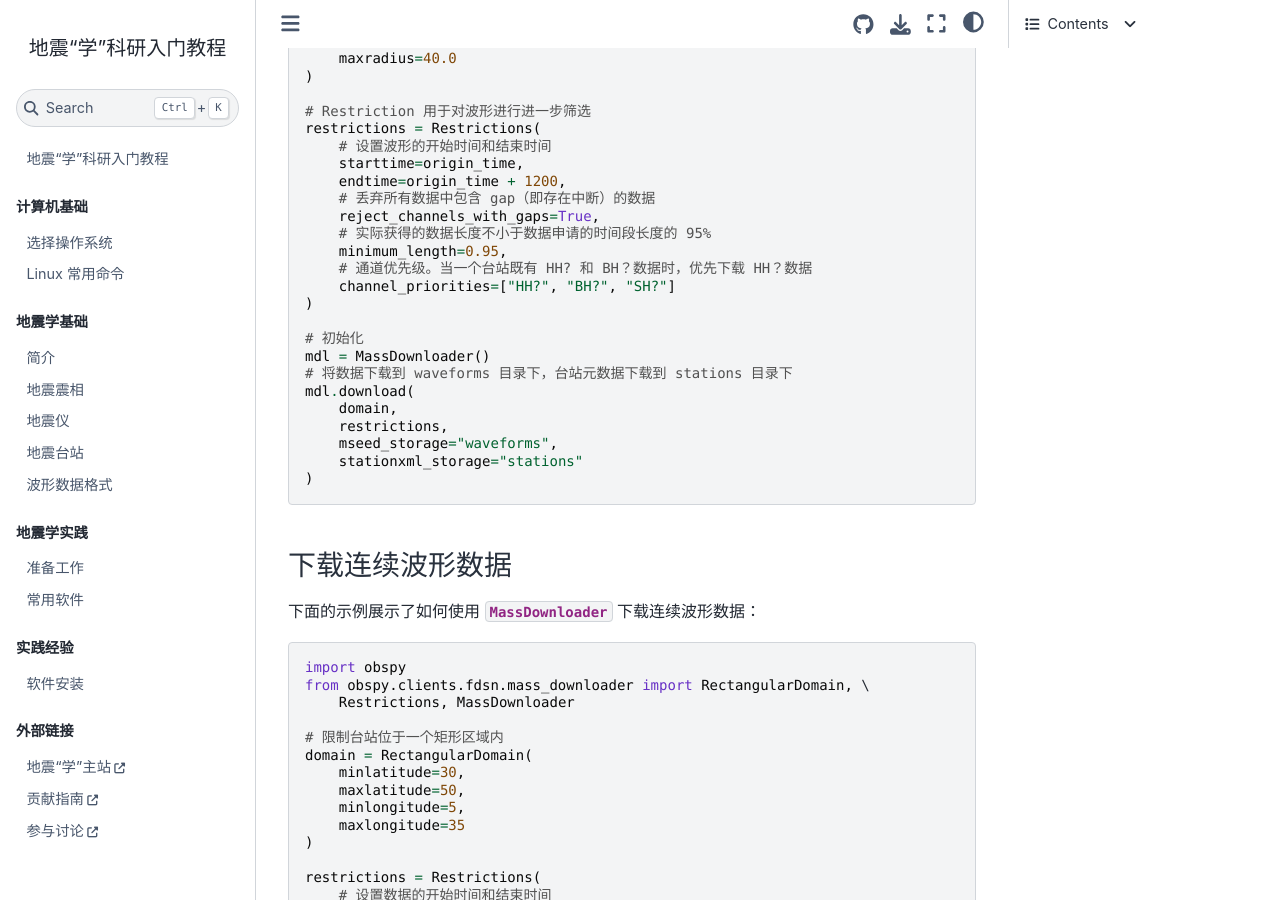
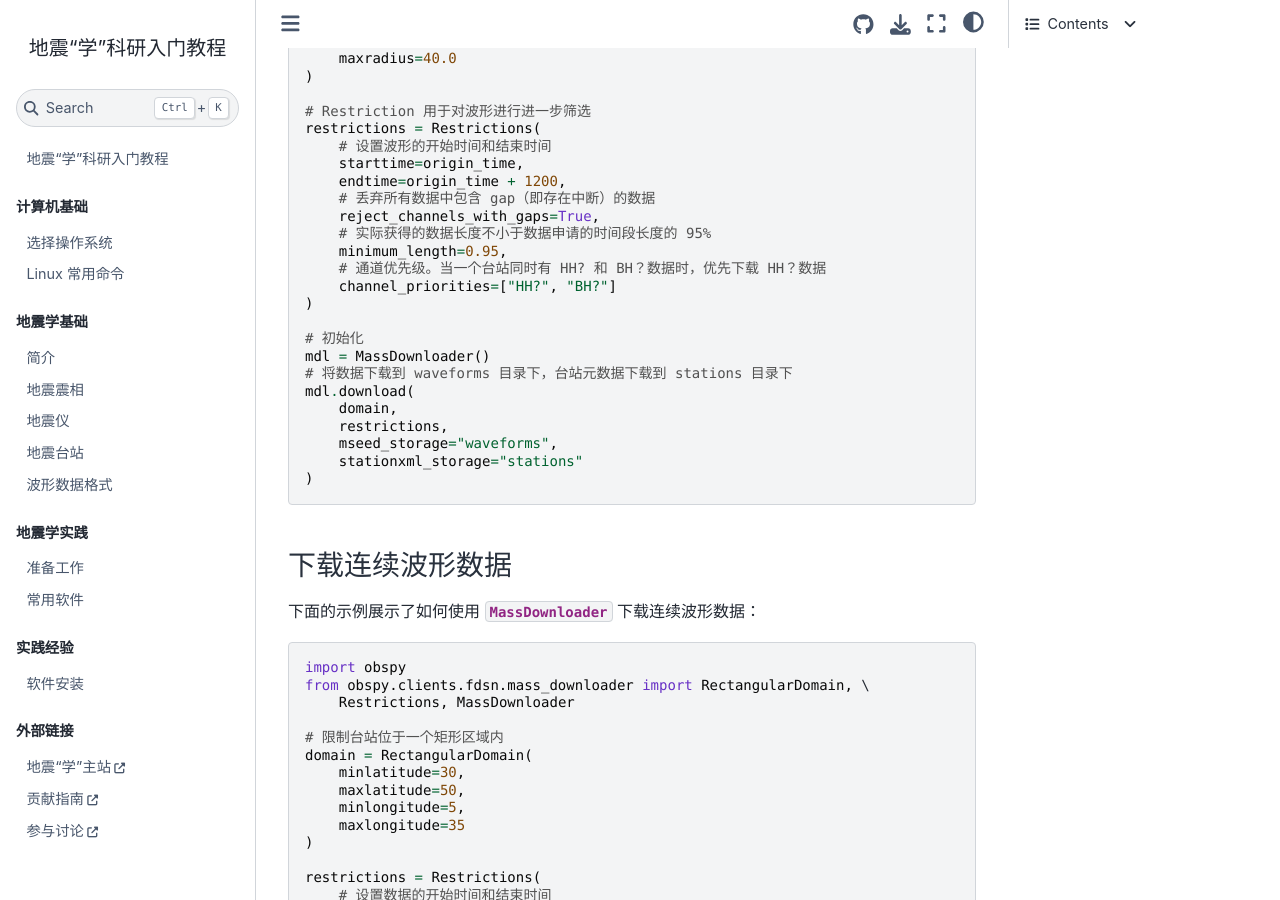
Before and after one commit to seismo-learn/seismology101, a Jupyter Book: the page built from source/exercises/waveform.md, in a window 1280 px wide and 900 px high, scrolled down 4194 px. Built offline with Jupyter Book 1.0.4 settings and Sphinx 7.4.7 and the Sphinx Book theme 1.1.4, drawn with Linux system fonts in a browser that asks for light colours; pages that are not in the unit, such as notebooks, are missing from menus.

Commit message:
Apply suggestions from code review

```diff
--- a/source/exercises/waveform.md
+++ b/source/exercises/waveform.md
@@ -210,8 +210,8 @@ restrictions = Restrictions(
     reject_channels_with_gaps=True,
     # 实际获得的数据长度不小于数据申请的时间段长度的 95%
     minimum_length=0.95,
-    # 通道优先级。当一个台站既有 HH? 和 BH？数据时，优先下载 HH？数据
-    channel_priorities=["HH?", "BH?", "SH?"]
+    # 通道优先级。当一个台站同时有 HH? 和 BH？数据时，优先下载 HH？数据
+    channel_priorities=["HH?", "BH?"]
 )
 
 # 初始化
```
Also changed, not shown: other parts of source/exercises/waveform.md (+1 -1 lines).
